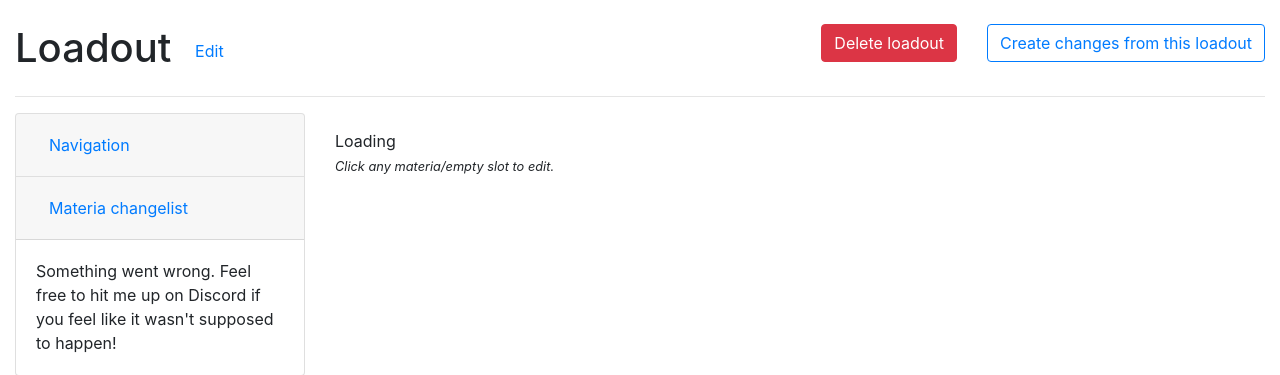
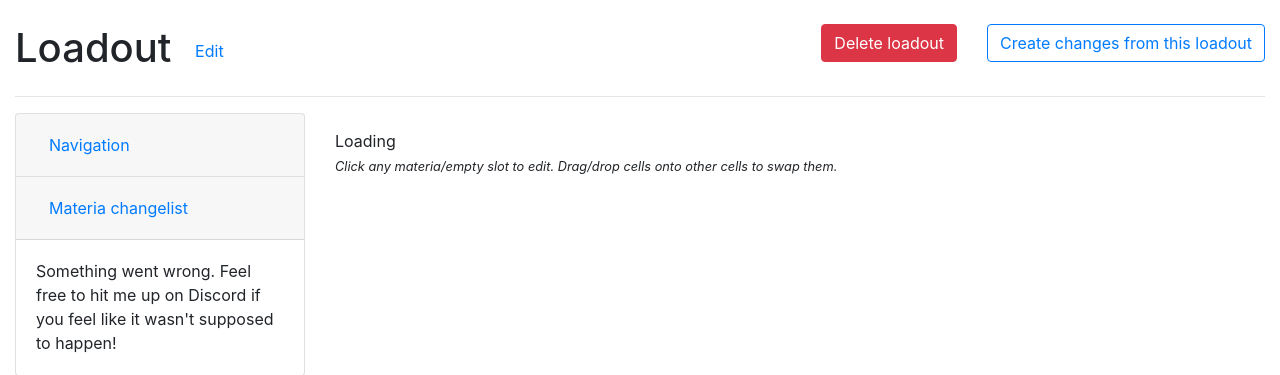
Before and after one commit to Azenet/materia-tool, a Symfony app: template templates/default/view.html.twig in a window 1280 px wide. Shown: the part 56-431 px from the top of the page. Run offline with Twig, Linux system fonts and the light colour scheme; the template is opened without the code that fills it, so the values that code supplies are empty; style sheets or scripts are compiled from the project's sources; some libraries are stand-ins or nearby versions.

Commit message:
fix issues on empty cells + add text

```diff
--- a/assets/js/table.tsx
+++ b/assets/js/table.tsx
@@ -21,6 +21,12 @@ const characters: any = {
 
 let materiaChoices: any = [];
 let materiaMatch: any = [];
+const emptyMateriaChoice = {
+    label: 'Empty',
+    value: 0,
+    color: 'black'
+};
+
 let loadoutId: any = null;
 let completeIndentLevels: any = [];
 let materiaCoordinatePreference = Number.parseInt(document.querySelector('meta[name=materia-preference]').getAttribute('content')) || 0;
@@ -80,8 +86,6 @@ const MateriaCell = DropTarget("materia-cells", {
         const previousSelected = Object.assign({}, component.decoratedRef.current.state.selected);
         const droppedOn = monitor.getItem();
 
-        console.log(previousSelected, droppedOn);
-
         component.decoratedRef.current.setState({
             swapping: true
         }, () => {
@@ -96,12 +100,16 @@ const MateriaCell = DropTarget("materia-cells", {
     },
     endDrag(props: any, monitor: any, component: any) {
         if (monitor.didDrop()) {
-            console.log('endDrag', props, monitor.getDropResult(), component);
+            let result = monitor.getDropResult();
 
             component.setState({
                 swapping: true
             }, () => {
-                component.onChange(monitor.getDropResult());
+                if (typeof result.value === 'undefined') { // misbehaving on empty cells
+                    result = emptyMateriaChoice;
+                }
+
+                component.onChange(result);
             });
 
             setTimeout(() => {
@@ -113,7 +121,7 @@ const MateriaCell = DropTarget("materia-cells", {
     constructor(props: any) {
         super(props);
 
-        let val = null;
+        let val = 0;
         if (typeof this.props.data.materia !== 'undefined') {
             val = materiaMatch.filter((m: any) => m.value === this.props.data.materia.id)[0];
         }
@@ -147,7 +155,7 @@ const MateriaCell = DropTarget("materia-cells", {
 
         axios.default.patch(
             `/api/loadouts/${loadoutId}/items/${this.props.data.id}`,
-            {materia: selected.value},
+            {materia: selected.value === 0 ? null : selected.value},
         )
             .then(() => {
                 this.setState({
@@ -276,8 +284,8 @@ class Table extends React.Component<{ id: any }, { data: any, materias: any }> {
             .then((res: any) => {
                 axios.default.get('/api/materia')
                     .then((res2: any) => {
-                        materiaChoices = [];
-                        materiaMatch = [];
+                        materiaChoices = [emptyMateriaChoice];
+                        materiaMatch = [emptyMateriaChoice];
 
                         for (const group of res2.data) {
                             let options = [];
--- a/templates/default/view.html.twig
+++ b/templates/default/view.html.twig
@@ -55,7 +55,7 @@
 
 			<div class="row">
 				<div class="col">
-					<span class="small font-italic">Click any materia/empty slot to edit.</span>
+					<span class="small font-italic">Click any materia/empty slot to edit. Drag/drop cells onto other cells to swap them.</span>
 				</div>
 			</div>
 		</div>
```
